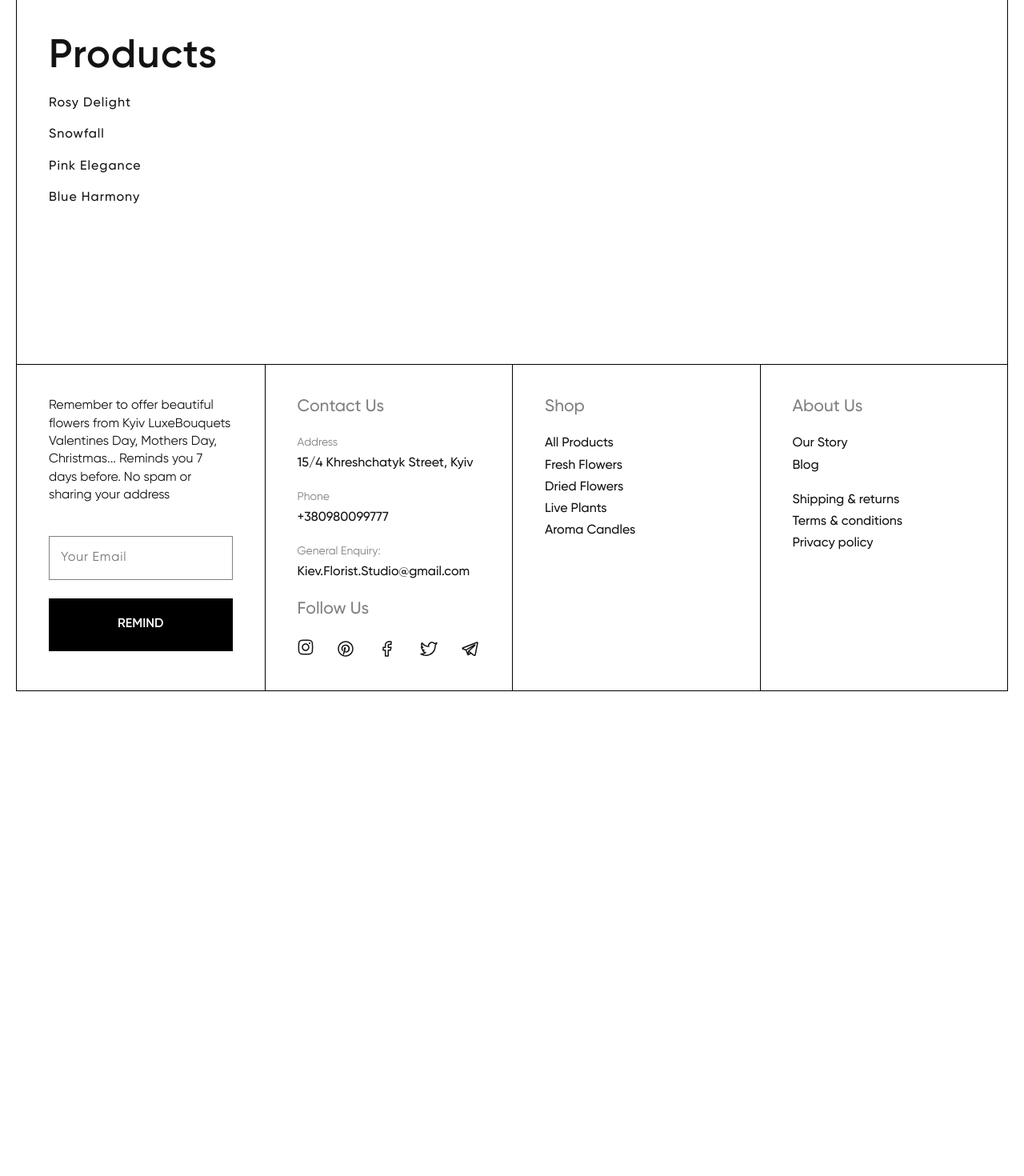
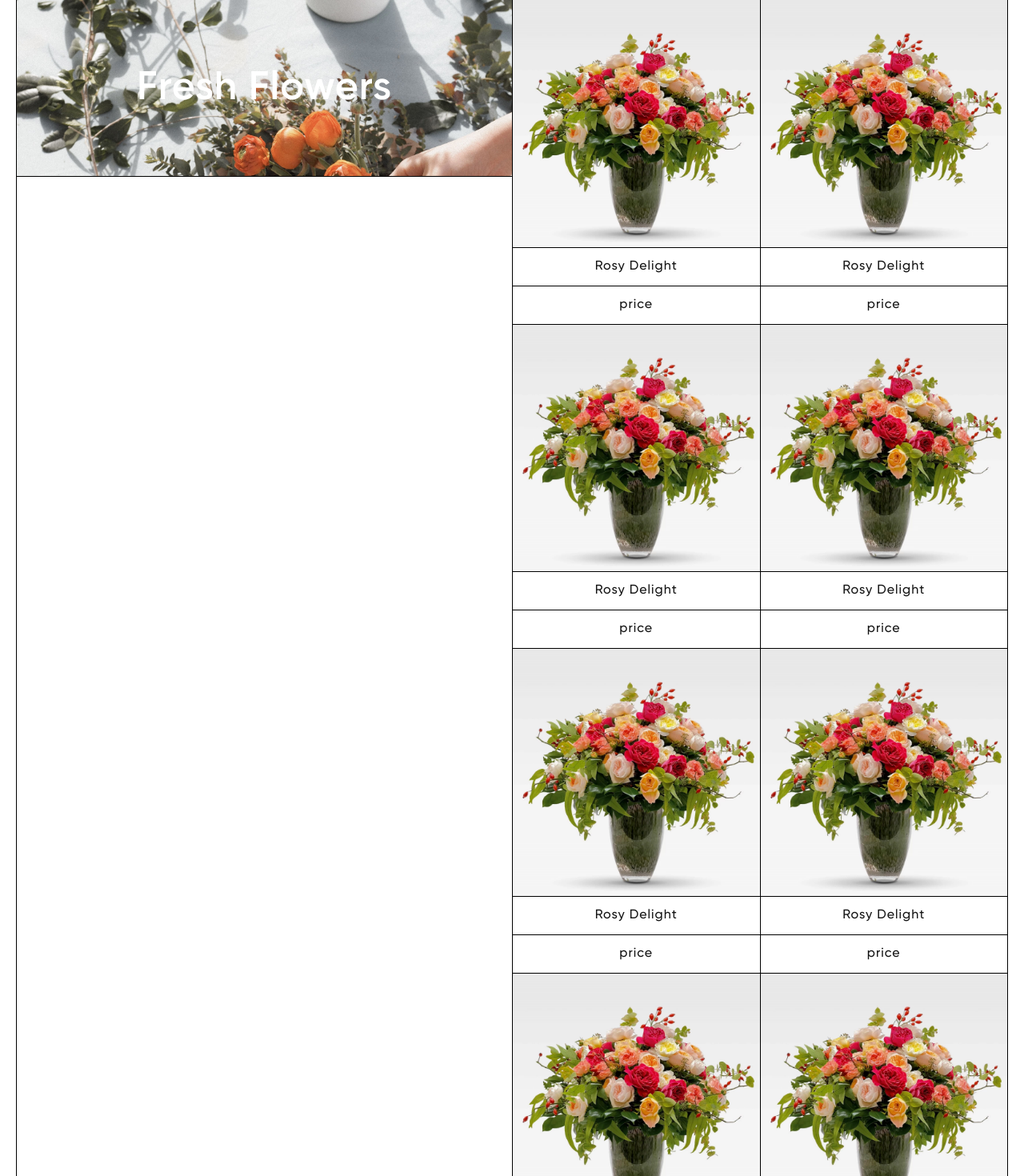
Before and after one commit to Istiniel/eCommerce, a React (Vite) app: page /products in a window 1280 px wide. Shown: the part 140-1610 px from the top of the page at 80% size. Before the commit the page ends 1004 px from the top, so only its background shows below. Built offline with nearby package versions, Linux system fonts and the light colour scheme; no server answers; what @commercetools/platform-sdk, @commercetools/sdk-client-v2 would draw is missing.

Commit message:
feat: make products page

```diff
--- a/src/pages/Products/Products.module.scss
+++ b/src/pages/Products/Products.module.scss
@@ -1,37 +1,20 @@
 .container {
-  @extend %flexcolumn;
-
-  gap: 2rem;
-
+  display: flex;
   border-top: 1px solid $color-neutral-1000;
 
-  padding: 40px;
-  height: 57vh;
+  @include maxWidthCustom(820px) {
+    flex-direction: column;
+  }
+}
 
-  @include maxWidthCustom(920px) {
-    height: 49vh;
-  }
-
-  @include maxWidthCustom(820px) {
-    height: 30vh;
-  }
-
-  @include maxWidthCustom(805px) {
-    height: 30vh;
-  }
-
-  @include maxWidthCustom(565px) {
-    padding: 28px;
-    height: 25vh;
-  }
-
-  @include maxWidth(xSmall) {
-    padding: 40px 16px;
-  }
+.rightColumn,
+.leftColumn {
+  flex-basis: 50%;
 }
 
 .link {
   @include font-style('Gilroy', $font-size-base, $color-neutral-900, $font-weight-partly-medium);
+
   line-height: 120%;
 
   transition: $fast-transition;
@@ -40,9 +23,27 @@
   }
 }
 
+.titleWrapper {
+  padding: 80px;
+  background-image: url(../../app/assets/images/flowers-bg4.jpeg);
+  background-repeat: no-repeat;
+  background-size: cover;
+
+  border-bottom: 1px solid $color-neutral-1000;
+
+  @include maxWidthCustom(565px) {
+    padding: 80px 40px;
+  }
+
+  @include maxWidth(xSmall) {
+    padding: 40px 16px;
+  }
+}
+
 .title {
-  @include font-style('Gilroy', $font-size-large, $color-neutral-900, $font-weight-medium);
+  @include font-style('Gilroy', $font-size-large, $color-neutral-000, $font-weight-medium);
   line-height: 120%;
+  text-align: center;
 
   @include maxWidthCustom(820px) {
     font-size: 50px;
@@ -56,3 +57,45 @@
     font-size: 28px;
   }
 }
+
+.cardContainer {
+  display: flex;
+  flex-wrap: wrap;
+}
+
+.card {
+  flex-basis: 50%;
+  border-bottom: 1px solid $color-neutral-1000;
+  border-left: 1px solid $color-neutral-1000;
+
+  @include maxWidthCustom(820px) {
+    &:nth-child(odd) {
+      border-left: none;
+    }
+  }
+
+  @include maxWidthCustom(430px) {
+    flex-basis: 100%;
+    border-left: none;
+    &:last-child {
+      border-bottom: none;
+    }
+  }
+}
+
+.cardImage {
+  border-bottom: 1px solid $color-neutral-1000;
+}
+
+.cardTitle {
+  @include font-style($font-sans, $font-size-base, $color-neutral-900, $font-weight-partly-medium);
+  text-align: center;
+  padding: 16px 0;
+  border-bottom: 1px solid $color-neutral-1000;
+}
+
+.cardPrice {
+  @include font-style($font-sans, $font-size-base, $color-neutral-900, $font-weight-partly-medium);
+  text-align: center;
+  padding: 16px 0;
+}
--- a/src/pages/Products/index.tsx
+++ b/src/pages/Products/index.tsx
@@ -1,16 +1,81 @@
 import { NavLink } from 'react-router-dom';
 import styles from './Products.module.scss';
+import flowersBg from '../../app/assets/images/rosy-delight-1.webp';
 
 function Products() {
   const products = ['Rosy Delight', 'Snowfall', 'Pink Elegance', 'Blue Harmony'];
   return (
     <div className={styles.container}>
-      <h1 className={styles.title}>Products</h1>
-      {products.map((link) => (
-        <NavLink key={link} to={link} className={styles.link}>
-          {link}
-        </NavLink>
-      ))}
+      <div className={styles.rightColumn}>
+        <div className={styles.titleWrapper}>
+          <h1 className={styles.title}>Fresh Flowers</h1>
+        </div>
+      </div>
+      <div className={styles.leftColumn}>
+        <ul className={styles.cardContainer}>
+          <li className={styles.card}>
+            <div className={styles.cardImage}>
+              <img src={flowersBg} alt="rose delight" />
+            </div>
+            <h3 className={styles.cardTitle}>Rosy Delight</h3>
+            <p className={styles.cardPrice}>price</p>
+          </li>
+          <li className={styles.card}>
+            <div className={styles.cardImage}>
+              <img src={flowersBg} alt="rose delight" />
+            </div>
+            <h3 className={styles.cardTitle}>Rosy Delight</h3>
+            <p className={styles.cardPrice}>price</p>
+          </li>
+          <li className={styles.card}>
+            <div className={styles.cardImage}>
+              <img src={flowersBg} alt="rose delight" />
+            </div>
+            <h3 className={styles.cardTitle}>Rosy Delight</h3>
+            <p className={styles.cardPrice}>price</p>
+          </li>
+          <li className={styles.card}>
+            <div className={styles.cardImage}>
+              <img src={flowersBg} alt="rose delight" />
+            </div>
+            <h3 className={styles.cardTitle}>Rosy Delight</h3>
+            <p className={styles.cardPrice}>price</p>
+          </li>
+          <li className={styles.card}>
+            <div className={styles.cardImage}>
+              <img src={flowersBg} alt="rose delight" />
+            </div>
+            <h3 className={styles.cardTitle}>Rosy Delight</h3>
+            <p className={styles.cardPrice}>price</p>
+          </li>
+          <li className={styles.card}>
+            <div className={styles.cardImage}>
+              <img src={flowersBg} alt="rose delight" />
+            </div>
+            <h3 className={styles.cardTitle}>Rosy Delight</h3>
+            <p className={styles.cardPrice}>price</p>
+          </li>
+          <li className={styles.card}>
+            <div className={styles.cardImage}>
+              <img src={flowersBg} alt="rose delight" />
+            </div>
+            <h3 className={styles.cardTitle}>Rosy Delight</h3>
+            <p className={styles.cardPrice}>price</p>
+          </li>
+          <li className={styles.card}>
+            <div className={styles.cardImage}>
+              <img src={flowersBg} alt="rose delight" />
+            </div>
+            <h3 className={styles.cardTitle}>Rosy Delight</h3>
+            <p className={styles.cardPrice}>price</p>
+          </li>
+        </ul>
+        {products.map((link) => (
+          <NavLink key={link} to={link} className={styles.link}>
+            {link}
+          </NavLink>
+        ))}
+      </div>
     </div>
   );
 }
```
Also changed, not shown: src/app/assets/images/flowers-bg4.jpeg (added), src/app/assets/images/rosy-delight-1.webp (added).
